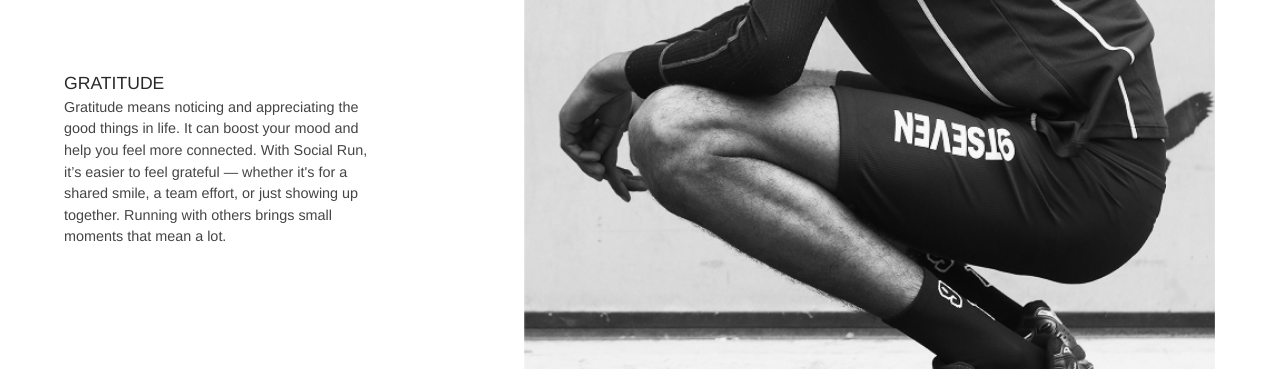
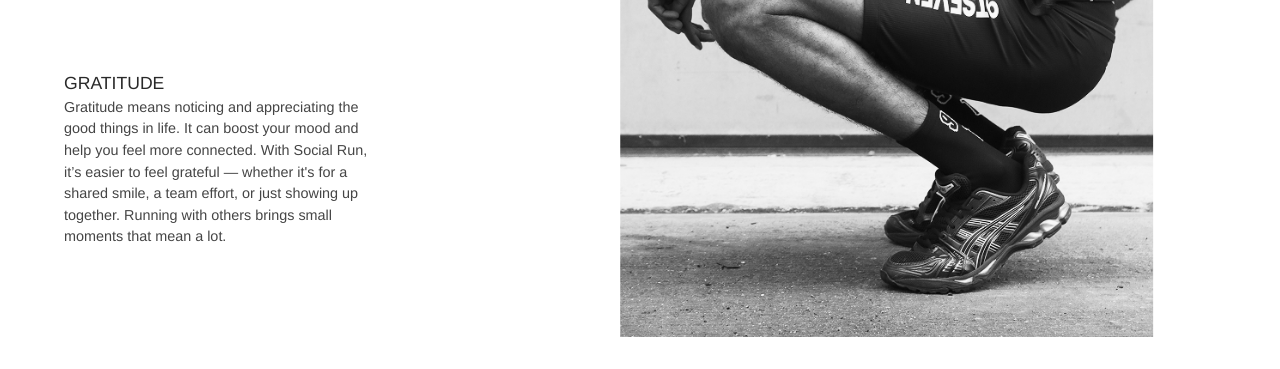
Before and after one commit to sagecave/web_9tseven, a Next.js app: page / in a window 1280 px wide. Shown: the part 1383-1752 px from the top of the page. Built offline with nearby package versions, Linux system fonts and the light colour scheme; no server answers; the database is empty.

Commit message:
det virker reverse ser god ud

```diff
--- a/components/frontPageProductsShow/productContainer.jsx
+++ b/components/frontPageProductsShow/productContainer.jsx
@@ -27,28 +27,31 @@ const ProductContainer = ({ header, paragraph, images, variant = "normalContaine
   let imageGridClass = "";
   let imagesContainer = "";
   let textConatiner = "";
+  let sectionStyle = "";
 
   switch (variant) {
     case "normalContainer":
       //   imagesContainer = "grid grid-cols-2 gap-4 lg:pr-4";
 
       //   textConatiner = "lg:col-start-1 lg:row-start-3 lg:col-end-3";
-      imagesContainer = "grid grid-cols-2 gap-4 lg:pr-4 ";
-      textConatiner = "lg:col-start-1 lg:row-start-3 lg:col-end-3 p-6 lg:p-0 ";
-      imageGridClass = "lg:col-start-3 row-start-1 lg:row-end-4 row-span-1 hidden  lg:block";
-      productsContainer = "lg:col-start-1 lg:row-start-1 lg:col-end-3 lg:row-end-3 grid p-6 lg:p-0 ";
+      imagesContainer = "grid col-start-1 col-end-2 gap-4  ";
+      textConatiner = "lg:col-start-1 lg:row-start-3 lg:col-end-2 p-6 lg:p-0 ";
+      imageGridClass = "lg:col-start-2 row-start-1 lg:row-end-4 row-span-1 hidden  lg:block";
+      productsContainer = "lg:col-start-1 lg:row-start-1 lg:col-end-2 lg:row-end-3 grid p-6 lg:p-0 ";
+      sectionStyle = "lg:grid lg:grid-rows-3 lg:grid-cols-[3fr_4fr] lg:h-[100vh]";
 
       break;
     case "reverseContainer":
-      imagesContainer = "grid grid-cols-2 gap-4 lg:pr-4";
-      productsContainer = "lg:col-start-2 lg:row-start-1 lg:col-end-4 lg:row-end-3 grid lg:pl-4 p-6 lg:p-0";
-      textConatiner = "lg:col-start-2 lg:row-start-3 lg:col-end-3 lg:pl-4 p-6 lg:p-0";
-      imageGridClass = "lg:col-start-1 lg:col-end-2 row-start-1 lg:row-start-1 lg:row-end-4 row-span-1 hidden lg:block";
+      imagesContainer = "grid col-start-1 col-end-2 gap-4";
+      textConatiner = "lg:col-start-2 lg:row-start-3 lg:col-end-3 p-6 lg:p-0";
+      imageGridClass = "lg:col-start-1 row-start-1 lg:row-end-4 row-span-1 hidden lg:block";
+      productsContainer = "lg:col-start-2 lg:row-start-1 lg:col-end-3 lg:row-end-3 grid p-6 lg:p-0";
+      sectionStyle = "lg:grid lg:grid-rows-3 lg:grid-cols-[4fr_3fr] lg:h-[100vh]";
 
       break;
   }
   return (
-    <section className="grid lg:grid-rows-3 lg:h-[100vh]  ">
+    <section className={sectionStyle}>
       <div className={productsContainer}>
         <div>
           <Link href="/productPage" className=" text-main_black lg:w-[50%] text-ParagraphSize hover:text-alternativ_black p-6 lg:p-3">
@@ -58,6 +61,7 @@ const ProductContainer = ({ header, paragraph, images, variant = "normalContaine
             </div>
           </Link>
           <div className={imagesContainer}>
+            <div className="flex flex-row gap-4">
               {productData
 
                 .slice(slice1, slice2)
@@ -68,12 +72,13 @@ const ProductContainer = ({ header, paragraph, images, variant = "normalContaine
             </div>
           </div>
         </div>
+      </div>
       <div className={textConatiner}>
         <h2 className=" text-main_black">{header}</h2>
         <p className="md:w-[20rem] text-alternativ_black">{paragraph}</p>
       </div>
       <div className={imageGridClass}>
-        <Image className=" object-cover w-full    " src={`/assets/images/${images}.jpg`} alt="hero" width={500} height={500} />
+        <Image className=" object-contain w-[100%] h-[100%]   " src={`/assets/images/${images}.jpg`} alt="hero" width={500} height={500} />
       </div>
     </section>
   );
--- a/components/products/ProductCard.jsx
+++ b/components/products/ProductCard.jsx
@@ -2,9 +2,9 @@ import Link from "next/link";
 
 export default function ProductCards({ title, productImage, category, price, slugName }) {
   return (
-    <Link key={slugName} href={`/productPage/${slugName}`}>
+    <Link className="w-fit" key={slugName} href={`/productPage/${slugName}`}>
       <div className="hover:shadow-md md:w-fit md:p-4">
-        <img src={productImage} alt={title} className="w-fit object-contain sm:h-60 " />
+        <img src={productImage} alt={title} className="w-auto  object-contain  " />
         <div className="pt-4 pr-3 pl-3 pb-4 ">
           <p className="text-HeaderSizeSmall font-bold text-main_black">{title}</p>
           <p className="text-ParagraphSize text-neutral_black">{category}</p>
```
Lines whose indentation alone changed are shown as unchanged.
